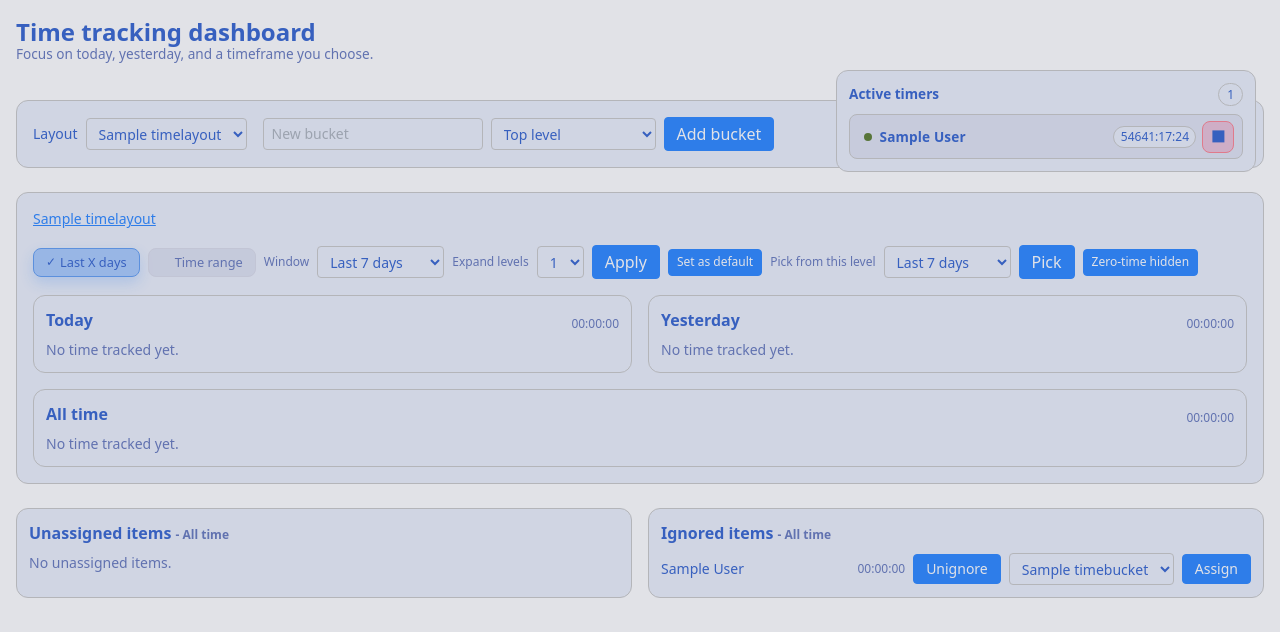
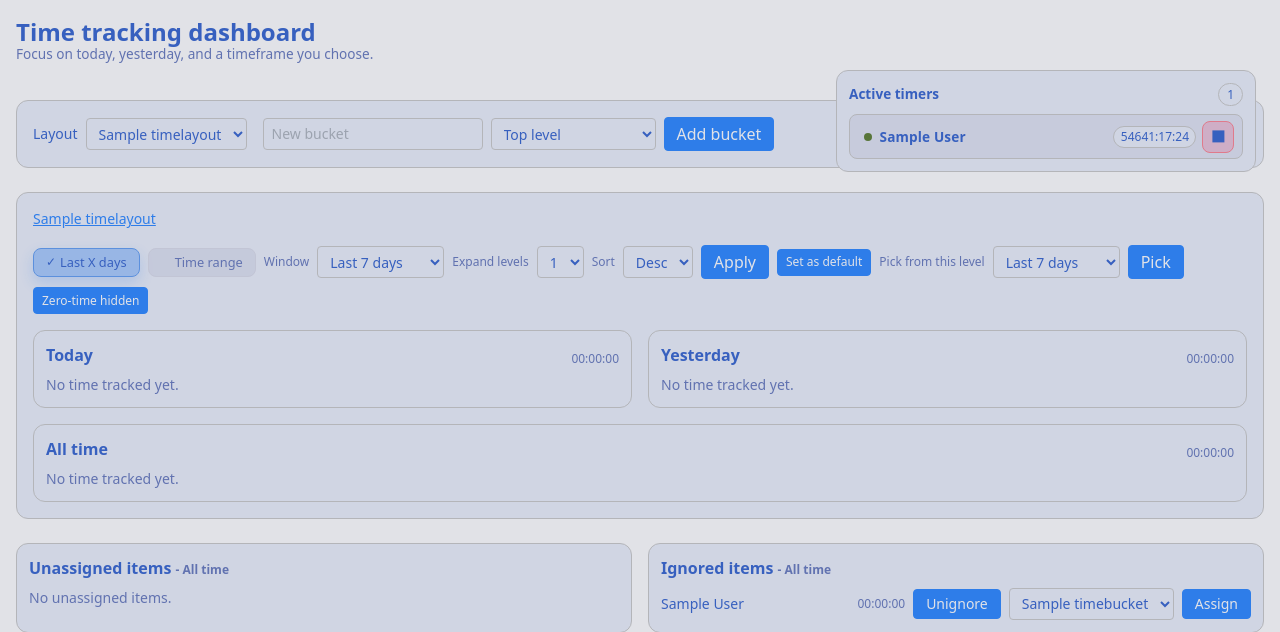
Before and after one commit to TheBitBanger/gulgrir, a Django app: page /my/time/ in a window 1280 px wide. Shown: the part 50-682 px from the top of the page. Run offline with Django 5.2, Linux system fonts and the light colour scheme; a user stored in the database is signed in; tables that the repository leaves empty hold one stand-in row (values such as "Sample post"); some libraries are stand-ins or nearby versions.

Commit message:
feat: add time dashboard sorting
Allow per-level time sorting with a saved default direction and mixed bucket/item ordering.

```diff
--- a/src/tracker/models.py
+++ b/src/tracker/models.py
@@ -222,6 +222,7 @@
     time_dashboard_range_start = models.DateField(null=True, blank=True)
     time_dashboard_range_end = models.DateField(null=True, blank=True)
     time_dashboard_expand_depth = models.PositiveSmallIntegerField(default=3)
+    time_dashboard_sort_dir = models.CharField(max_length=4, default="desc")
 
     def flatpickr_format(self):
         # convert a few common strftime tokens to flatpickr
--- a/src/tracker/services/time_dashboard.py
+++ b/src/tracker/services/time_dashboard.py
@@ -113,6 +113,7 @@
     bucket_id: int | None,
     include_zero_time: bool = False,
     expand_depth: int = 3,
+    sort_dir: str = "desc",
 ) -> dict[str, object]:
     bucket_by_id = {bucket.id: bucket for bucket in buckets}
     bucket_children = build_bucket_children_map(buckets)
@@ -193,6 +194,27 @@
                 }
             )
 
+    def bucket_sort_key(node: dict[str, object]) -> tuple[int, str]:
+        seconds = int(node["seconds"])
+        name = str(node["name"]).lower()
+        if sort_dir == "asc":
+            return (seconds, name)
+        return (-seconds, name)
+
+    def item_sort_key(item: dict[str, object]) -> tuple[int, str]:
+        seconds = int(item["seconds"])
+        name = str(item["title"]).lower()
+        if sort_dir == "asc":
+            return (seconds, name)
+        return (-seconds, name)
+
+    def entry_sort_key(entry: dict[str, object]) -> tuple[int, str]:
+        seconds = int(entry["seconds"])
+        name = str(entry["name"]).lower()
+        if sort_dir == "asc":
+            return (seconds, name)
+        return (-seconds, name)
+
     def build_node(bucket: TimeBucket, depth: int) -> dict[str, object] | None:
         if bucket.id is None or bucket.id not in allowed_bucket_ids:
             return None
@@ -202,7 +224,7 @@
             if node is not None:
                 child_nodes.append(node)
         items = bucket_items.get(bucket.id, [])
-        items = sorted(items, key=lambda x: x["seconds"], reverse=True)
+        items = sorted(items, key=item_sort_key)
         seconds = bucket_seconds.get(bucket.id, 0)
         node = {
             "id": bucket.id,
@@ -215,6 +237,27 @@
             "children": child_nodes,
             "is_expanded": depth < default_expand_depth,
         }
+        entries: list[dict[str, object]] = []
+        for child in child_nodes:
+            entries.append(
+                {
+                    "kind": "bucket",
+                    "node": child,
+                    "nodes": [child],
+                    "seconds": child["seconds"],
+                    "name": child["name"],
+                }
+            )
+        for item in items:
+            entries.append(
+                {
+                    "kind": "item",
+                    "item": item,
+                    "seconds": item["seconds"],
+                    "name": item["title"],
+                }
+            )
+        node["entries"] = sorted(entries, key=entry_sort_key)
         if include_zero_time or seconds > 0 or items or child_nodes:
             return node
         return None
@@ -228,6 +271,7 @@
         for bucket in root_buckets
         if (node := build_node(bucket, 0)) is not None
     ]
+    bucket_tree = sorted(bucket_tree, key=bucket_sort_key)
 
     def collect_max(nodes: list[dict[str, object]]) -> int:
         max_value = 0
--- a/src/tracker/services/time_dashboard_rules.py
+++ b/src/tracker/services/time_dashboard_rules.py
@@ -23,6 +23,7 @@
     selected_range_end: date | None = None,
     selected_label: str | None = None,
     expand_depth: int = 3,
+    sort_dir: str = "desc",
 ) -> dict[str, object]:
     layouts = list(TimeLayout.objects.filter(user=user).order_by("order", "name"))
     layout = None
@@ -82,6 +83,7 @@
                 bucket_id=bucket_id,
                 include_zero_time=include_zero_time,
                 expand_depth=expand_depth,
+                sort_dir=sort_dir,
             )
             chart["label"] = label
             return chart
@@ -149,6 +151,7 @@
             bucket_id=None,
             include_zero_time=show_zero_time,
             expand_depth=expand_depth,
+            sort_dir=sort_dir,
         )
 
     bucket_options = []
@@ -180,4 +183,5 @@
         "selector_windows": selector_windows,
         "show_zero_time": show_zero_time,
         "expand_depth": expand_depth,
+        "sort_dir": sort_dir,
     }
--- a/src/tracker/templates/tracker/time_dashboard.html
+++ b/src/tracker/templates/tracker/time_dashboard.html
@@ -48,12 +48,12 @@
   {% else %}
     <div class="panel space-y-4">
       {% if layout %}
-          {% with mode=time_mode|default:"last" window=time_window rs=range_start re=range_end ed=expand_depth %}
+          {% with mode=time_mode|default:"last" window=time_window rs=range_start re=range_end ed=expand_depth sd=sort_dir %}
             <div class="text-sm flex flex-wrap items-center gap-2">
-              <a class="link" href="{% url 'time_dashboard' %}?layout={{ layout.id }}{% if mode %}&mode={{ mode }}{% endif %}{% if window %}&window={{ window }}{% endif %}{% if rs %}&range_start={{ rs|date:'Y-m-d' }}{% endif %}{% if re %}&range_end={{ re|date:'Y-m-d' }}{% endif %}{% if ed %}&expand_depth={{ ed }}{% endif %}">{{ layout.name }}</a>
+              <a class="link" href="{% url 'time_dashboard' %}?layout={{ layout.id }}{% if mode %}&mode={{ mode }}{% endif %}{% if window %}&window={{ window }}{% endif %}{% if rs %}&range_start={{ rs|date:'Y-m-d' }}{% endif %}{% if re %}&range_end={{ re|date:'Y-m-d' }}{% endif %}{% if ed %}&expand_depth={{ ed }}{% endif %}{% if sd %}&sort_dir={{ sd }}{% endif %}">{{ layout.name }}</a>
               {% for bucket in breadcrumb_buckets %}
                 <span class="text-muted">/</span>
-                <a class="link" href="{% url 'time_dashboard' %}?layout={{ layout.id }}&bucket={{ bucket.id }}{% if mode %}&mode={{ mode }}{% endif %}{% if window %}&window={{ window }}{% endif %}{% if rs %}&range_start={{ rs|date:'Y-m-d' }}{% endif %}{% if re %}&range_end={{ re|date:'Y-m-d' }}{% endif %}{% if ed %}&expand_depth={{ ed }}{% endif %}">{{ bucket.name }}</a>
+                <a class="link" href="{% url 'time_dashboard' %}?layout={{ layout.id }}&bucket={{ bucket.id }}{% if mode %}&mode={{ mode }}{% endif %}{% if window %}&window={{ window }}{% endif %}{% if rs %}&range_start={{ rs|date:'Y-m-d' }}{% endif %}{% if re %}&range_end={{ re|date:'Y-m-d' }}{% endif %}{% if ed %}&expand_depth={{ ed }}{% endif %}{% if sd %}&sort_dir={{ sd }}{% endif %}">{{ bucket.name }}</a>
               {% endfor %}
             </div>
             <div class="flex flex-wrap items-center gap-2" x-data="{ mode: '{{ mode }}' }">
@@ -132,6 +132,13 @@
                   {% endfor %}
                 </select>
               </div>
+              <div class="flex flex-wrap items-center gap-2">
+                <label class="text-xs text-muted">Sort</label>
+                <select name="sort_dir" class="control">
+                  <option value="desc" {% if sort_dir == "desc" %}selected{% endif %}>Desc</option>
+                  <option value="asc" {% if sort_dir == "asc" %}selected{% endif %}>Asc</option>
+                </select>
+              </div>
               <button type="submit" class="btn">Apply</button>
               <button type="submit" name="save_pref" value="1" class="btn btn-compact">Set as default</button>
             </form>
@@ -177,7 +184,7 @@
             {% if show_zero_time %}
               <a
                 class="btn btn-compact"
-                href="{% url 'time_dashboard' %}?layout={{ layout.id }}{% if selected_bucket %}&bucket={{ selected_bucket.id }}{% endif %}{% if mode %}&mode={{ mode }}{% endif %}{% if window %}&window={{ window }}{% endif %}{% if rs %}&range_start={{ rs|date:'Y-m-d' }}{% endif %}{% if re %}&range_end={{ re|date:'Y-m-d' }}{% endif %}{% if ed %}&expand_depth={{ ed }}{% endif %}"
+                href="{% url 'time_dashboard' %}?layout={{ layout.id }}{% if selected_bucket %}&bucket={{ selected_bucket.id }}{% endif %}{% if mode %}&mode={{ mode }}{% endif %}{% if window %}&window={{ window }}{% endif %}{% if rs %}&range_start={{ rs|date:'Y-m-d' }}{% endif %}{% if re %}&range_end={{ re|date:'Y-m-d' }}{% endif %}{% if ed %}&expand_depth={{ ed }}{% endif %}{% if sd %}&sort_dir={{ sd }}{% endif %}"
               >
                 <span aria-hidden="true">✓</span>
                 Zero-time shown
@@ -185,7 +192,7 @@
             {% else %}
               <a
                 class="btn btn-compact"
-                href="{% url 'time_dashboard' %}?layout={{ layout.id }}&show_zero=1{% if selected_bucket %}&bucket={{ selected_bucket.id }}{% endif %}{% if mode %}&mode={{ mode }}{% endif %}{% if window %}&window={{ window }}{% endif %}{% if rs %}&range_start={{ rs|date:'Y-m-d' }}{% endif %}{% if re %}&range_end={{ re|date:'Y-m-d' }}{% endif %}{% if ed %}&expand_depth={{ ed }}{% endif %}"
+                href="{% url 'time_dashboard' %}?layout={{ layout.id }}&show_zero=1{% if selected_bucket %}&bucket={{ selected_bucket.id }}{% endif %}{% if mode %}&mode={{ mode }}{% endif %}{% if window %}&window={{ window }}{% endif %}{% if rs %}&range_start={{ rs|date:'Y-m-d' }}{% endif %}{% if re %}&range_end={{ re|date:'Y-m-d' }}{% endif %}{% if ed %}&expand_depth={{ ed }}{% endif %}{% if sd %}&sort_dir={{ sd }}{% endif %}"
               >
                 Zero-time hidden
               </a>
--- a/src/tracker/views/time_tracking.py
+++ b/src/tracker/views/time_tracking.py
@@ -32,6 +32,7 @@
     range_start_raw = request.GET.get("range_start")
     range_end_raw = request.GET.get("range_end")
     expand_depth_raw = request.GET.get("expand_depth")
+    sort_dir_raw = request.GET.get("sort_dir")
 
     def parse_date(value: str | None) -> date | None:
         if not value:
@@ -52,9 +53,17 @@
             return None
         return depth
 
+    def parse_sort_dir(value: str | None) -> str | None:
+        if not value:
+            return None
+        if value not in {"asc", "desc"}:
+            return None
+        return value
+
     range_start = parse_date(range_start_raw)
     range_end = parse_date(range_end_raw)
     expand_depth = parse_expand_depth(expand_depth_raw)
+    sort_dir = parse_sort_dir(sort_dir_raw)
     if range_start and range_end and range_start > range_end:
         range_start, range_end = range_end, range_start
 
@@ -63,7 +72,7 @@
         profile, _ = Profile.objects.get_or_create(user=request.user)
 
     has_time_params = any(
-        [mode, window_key, range_start_raw, range_end_raw, expand_depth_raw]
+        [mode, window_key, range_start_raw, range_end_raw, expand_depth_raw, sort_dir_raw]
     )
 
     if not has_time_params and profile:
@@ -72,9 +81,12 @@
         range_start = profile.time_dashboard_range_start
         range_end = profile.time_dashboard_range_end
         expand_depth = profile.time_dashboard_expand_depth or 3
+        sort_dir = profile.time_dashboard_sort_dir or "desc"
 
     if expand_depth is None:
         expand_depth = 3
+    if sort_dir is None:
+        sort_dir = "desc"
 
     resolved_mode = mode if mode in {"last", "range"} else "last"
     resolved_window = window_key or "all_time"
@@ -98,6 +110,7 @@
             resolved_range_end if resolved_mode == "range" else None
         )
         profile.time_dashboard_expand_depth = expand_depth
+        profile.time_dashboard_sort_dir = sort_dir
         profile.save(
             update_fields=[
                 "time_dashboard_mode",
@@ -105,6 +118,7 @@
                 "time_dashboard_range_start",
                 "time_dashboard_range_end",
                 "time_dashboard_expand_depth",
+                "time_dashboard_sort_dir",
             ]
         )
 
@@ -126,12 +140,14 @@
         selected_range_start=selected_range_start,
         selected_range_end=selected_range_end,
         expand_depth=expand_depth,
+        sort_dir=sort_dir,
     )
     context["time_mode"] = resolved_mode
     context["time_window"] = resolved_window
     context["range_start"] = resolved_range_start
     context["range_end"] = resolved_range_end
     context["expand_depth"] = expand_depth
+    context["sort_dir"] = sort_dir
     return render(request, "tracker/time_dashboard.html", context)
 
 
```
Also changed, not shown: src/tracker/templates/tracker/partials/time_bucket_tree.html (+11 -8 lines), src/tracker/tests/test_time_dashboard.py (+100 -0 lines), src/tracker/migrations/0019_profile_time_dashboard_sort_dir.py (added).
